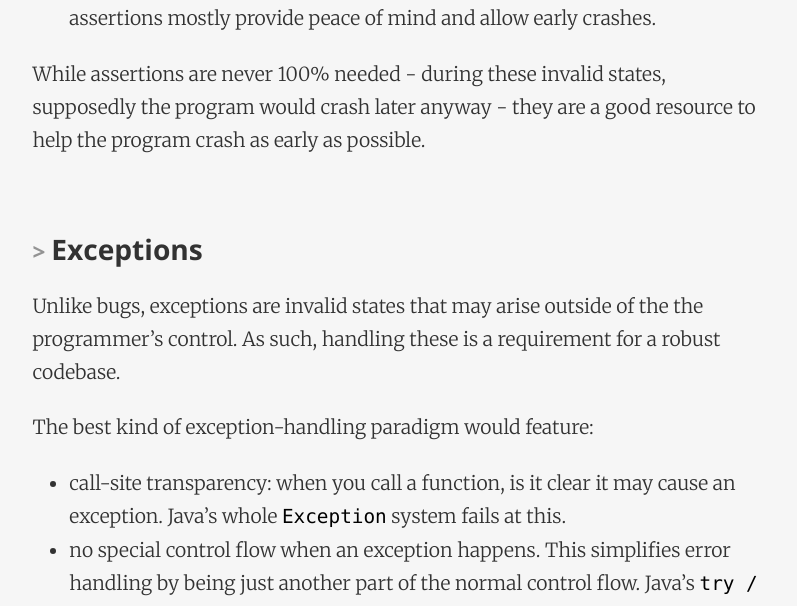
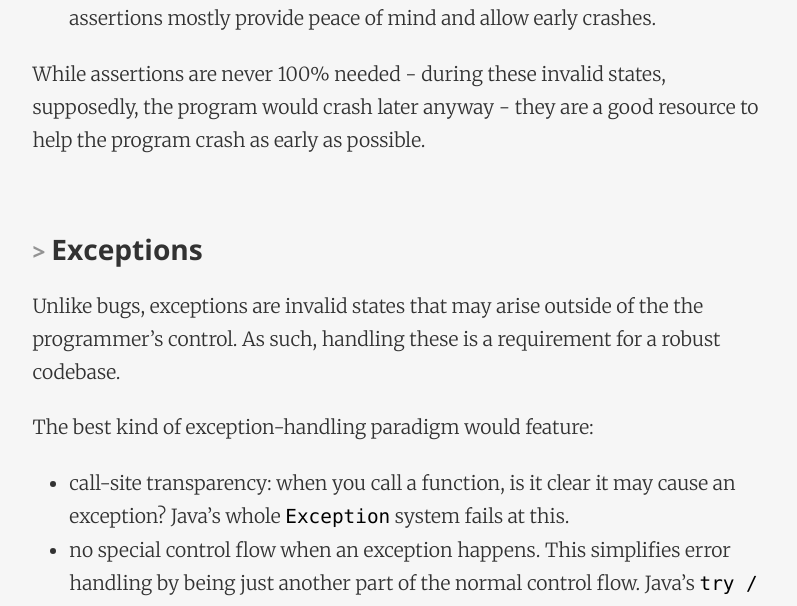
Before and after one commit to dcostap/personal-blog, a Jekyll site: the page built from _programming-notes/2023-06-19-error-handling.md, in a window 1280 px wide and 900 px high, scrolled down 1880 px. Shown: the part 198-804 px from the top of the window, without its empty margins (238-1035 px from the left). Built offline with Jekyll 4.4.1, drawn with Linux system fonts in a browser that asks for light colours; nearby versions of some CDN libraries; some of the changed text lies outside the part shown.

Commit message:
Typos & stuff

```diff
--- a/_programming-notes/2023-06-19-error-handling.md
+++ b/_programming-notes/2023-06-19-error-handling.md
@@ -26,13 +26,13 @@
 - validate a function's arguments. These assertions - ideally placed at the start of a function's body -  will crash the program if any argument is wrong. They also cleanly and explicitly state what arguments are invalid.
 - explicitly marking what conditions _can't_ be true at a certain point according to programmer's assumptions about how the program should work. These assertions mostly provide peace of mind and allow early crashes.
 
-While assertions are never 100% needed - during these invalid states, supposedly the program would crash later anyway - they are a good resource to help the program crash as early as possible.
+While assertions are never 100% needed - during these invalid states, supposedly, the program would crash later anyway - they are a good resource to help the program crash as early as possible.
 
 ## Exceptions
 Unlike bugs, exceptions are invalid states that may arise outside of the the programmer's control. As such, handling these is a requirement for a robust codebase.
 
 The best kind of exception-handling paradigm would feature:
-- call-site transparency: when you call a function, is it clear it may cause an exception. Java's whole `Exception` system fails at this.
+- call-site transparency: when you call a function, is it clear it may cause an exception? Java's whole `Exception` system fails at this.
 - no special control flow when an exception happens. This simplifies error handling by being just another  part of the normal control flow. Java's `try / catch / finally` way of handling exceptions has a goto-feel. From first glance, you don't know which functions may throw an Exception. And when they do, the execution jumps to a separate code block...
 - simplicity when defining the possible exceptions. Java fails at this too. No matter how small the exception is, you are supposed to choose and pick from a big open hierarchy of built-in Exceptions - so most programmers just may throw a generic Exception or return null (which isn't safe at all in Java and the root of most runtime crashes due to oversights).
 - sealed exception types. There must be a **defined and closed set** of possible failure types. The compiler will then warn you whenever you handle an error and miss to consider one of the exception possibilities, or when you add a new type of error and miss handling that new case everywhere it's needed.
@@ -48,7 +48,7 @@
 - forced to handle the possible exceptions since the resulting value is hidden inside that data type - the user has to "unbox" the data to actually use the resulting value.
 - the docs / info for possible exceptions is embedded into the function signature itself (return type) without special syntax (`throws`).
 - since the return type you are interested in is the one data type that also contains the possible exceptions, call-site calls clearly show which functions may return exceptions.
-- simple to define your exceptions. They are just lightweight data types (can be just simple enums you create or some standard (`Result` / `Either`) generic container), and they can be complex if needed (to contain more info about the exception that happened)
+- simple to define your exceptions. They are just lightweight data types (can be just simple enums you create or some standard - `Result` / `Either` - generic container), and they can be complex if needed (to contain more info about the exception that happened)
 - exception handling isn't restricted to a special block or a different kind of control-flow.
 
 As a downside, the way to "unbox" the useful value may be cumbersome and adds more lines of code on each callsite. Some libraries try to implement many functional concepts to handle / accumulate / process these complex return values, and the resulting code becomes too complex.
```
